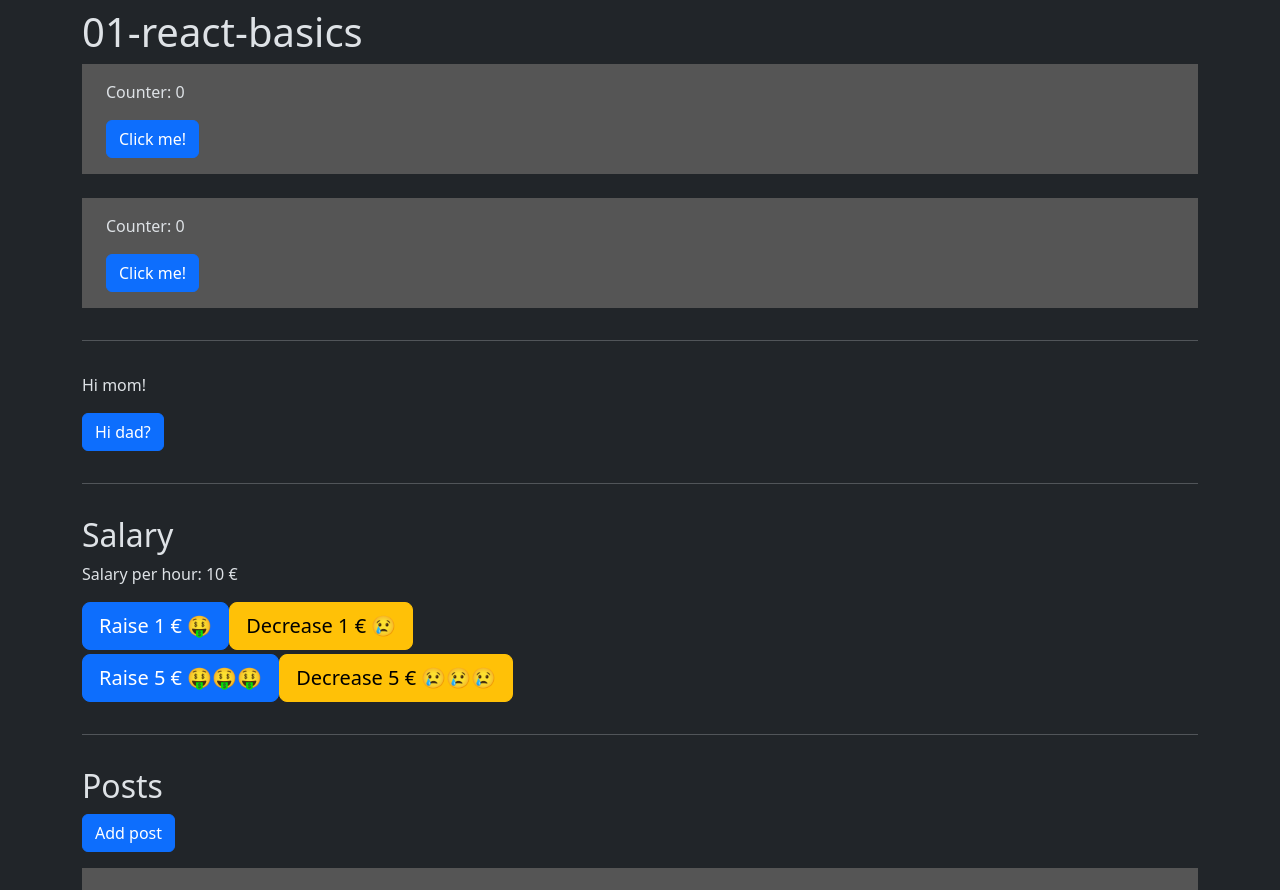
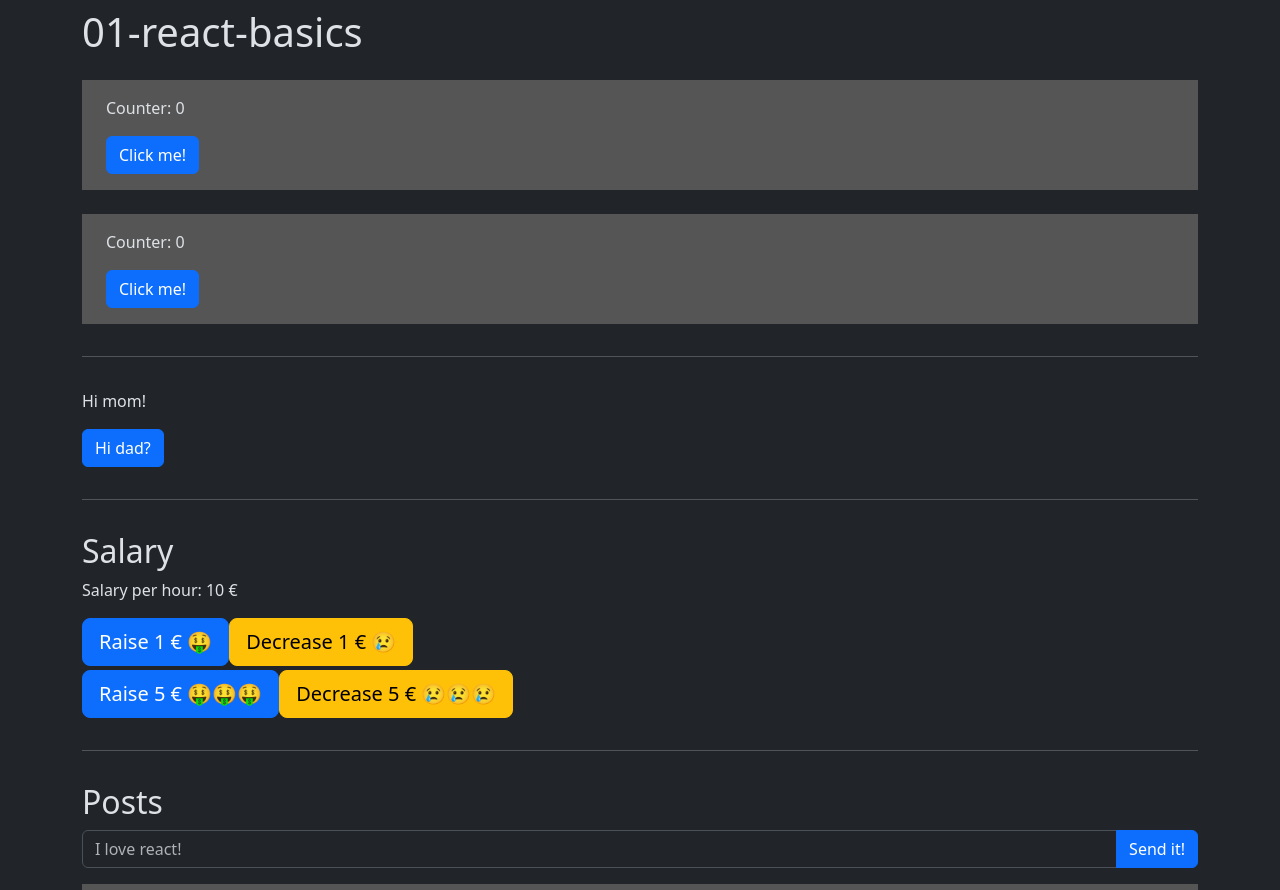
Before and after one commit to drblue/ykrea26h1, a React (Vite) app in the folder 01-react-basics/: page / in a window 1280 px wide. Shown: the top 890 px of the page. Built offline with nearby package versions, Linux system fonts and the light colour scheme.

Commit message:
Form `onSubmit`-event and `useRef` for binding to a DOM-element.

```diff
--- a/01-react-basics/src/App.tsx
+++ b/01-react-basics/src/App.tsx
@@ -1,4 +1,4 @@
-import { useState } from "react";
+import { useRef, useState } from "react";
 import Counter from "./components/Counter";
 import PostCounter from "./components/PostCounter";
 import "./assets/scss/App.scss";
@@ -18,6 +18,7 @@ function App() {
 		{ id: 3, title: "Got state? 🚓", likes: 3 },
 	]);
 	const [salary, setSalary] = useState(10);
+	const inputPostTitleRef = useRef<HTMLInputElement>(null);
 
 	const handleChangeSalary = (amount: number) => {
 		if (salary + amount < 5) {
@@ -30,17 +31,6 @@ function App() {
 	}
 
 	const handleAddLike = (id: number) => {
-		console.log(`Post ${id} deserves more <3!`);
-
-		/*
-		setPosts((prevPosts) => {
-			return prevPosts.map(post => {
-				return post.id === id
-					? { ...post, likes: post.likes + 1 }
-					: post;
-			})
-		});
-		*/
 		setPosts((prevPosts) =>
 			prevPosts.map(post =>
 				post.id === id
@@ -50,13 +40,25 @@ function App() {
 		);
 	}
 
-	const handleAddPost = () => {
-		const title = prompt("What do you want to tell the world?");
-		if (!title) {
-			alert("mkai...");
+	const handleDelete = (id: number) => {
+		setPosts((prevPosts) =>
+			prevPosts.filter(post => post.id !== id)
+		);
+	}
+
+	const handleFormSubmit = (e: React.SubmitEvent) => {
+		// Stop form from being submitted (and causing a page reload)
+		e.preventDefault();
+
+		// Guard against inputPostTitleRef being null
+		if (!inputPostTitleRef.current) {
 			return;
 		}
 
+		// Get the value from the input-field using the reference
+		const title = inputPostTitleRef.current.value;
+
+		// Create a new post object
 		const newPost: Post = {
 			id: Math.max(0, ...posts.map(post => post.id)) + 1,
 			title,
@@ -64,12 +66,9 @@ function App() {
 		}
 
 		setPosts((prevPosts) => [...prevPosts, newPost]);
-	}
 
-	const handleDelete = (id: number) => {
-		setPosts((prevPosts) =>
-			prevPosts.filter(post => post.id !== id)
-		);
+		// Clear input field
+		inputPostTitleRef.current.value = "";
 	}
 
 	console.log("App is rendering...");
@@ -138,10 +137,23 @@ function App() {
 
 			<h2>Posts</h2>
 
-			<button
-				className="btn btn-primary mb-3"
-				onClick={handleAddPost}
-			>Add post</button>
+			<form onSubmit={handleFormSubmit}>
+				<div className="input-group mb-3">
+					<input
+						aria-label="What do you want to tell the world?"
+						className="form-control"
+						placeholder="I love react!"
+						ref={inputPostTitleRef}
+						type="text"
+						required
+					/>
+
+					<button
+						className="btn btn-primary"
+						type="submit"
+					>Send it!</button>
+				</div>
+			</form>
 
 			{posts.length > 0 && (
 				<ul className="postlist">
--- a/01-react-basics/src/assets/scss/App.scss
+++ b/01-react-basics/src/assets/scss/App.scss
@@ -6,7 +6,7 @@ hr {
 
 .counter {
 	background-color: #555;
-	margin-bottom: 1.5rem;
+	margin: 1.5rem 0;
 	padding: 1rem 1.5rem;
 }
 
```
